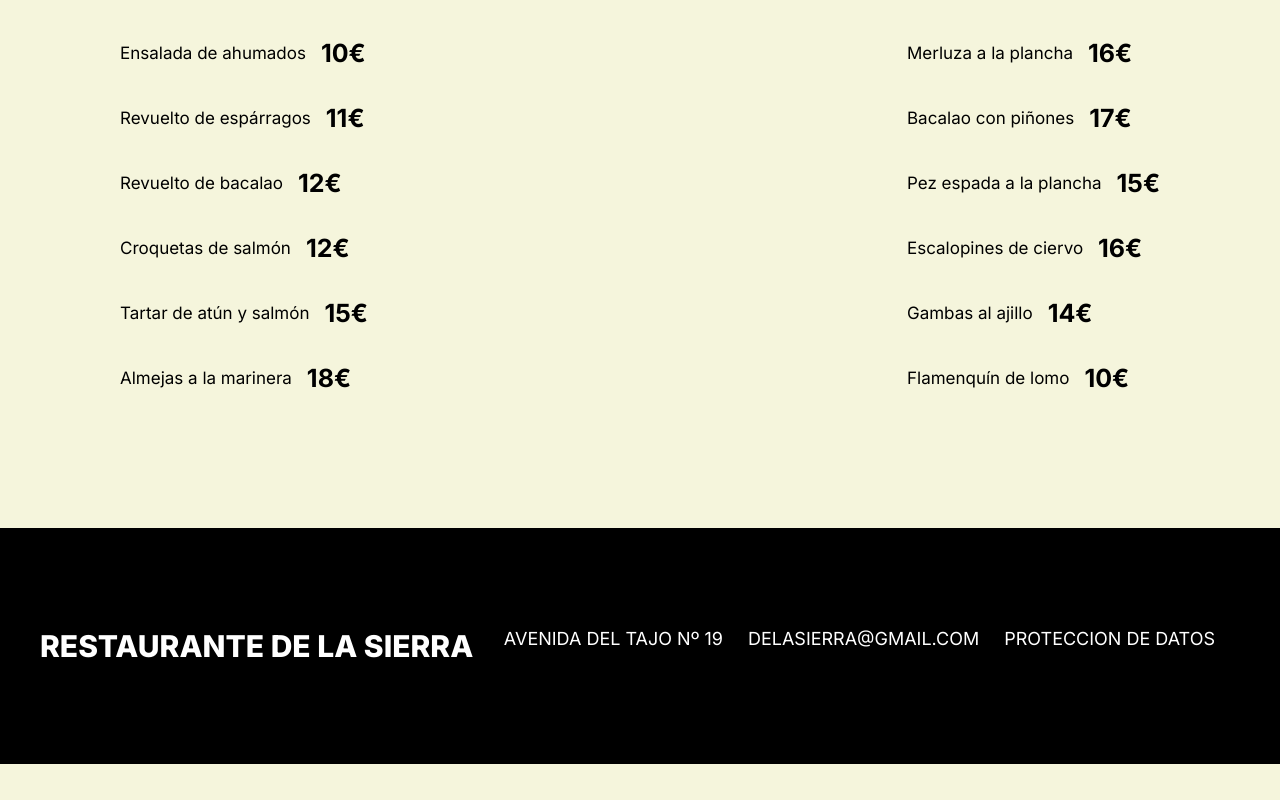
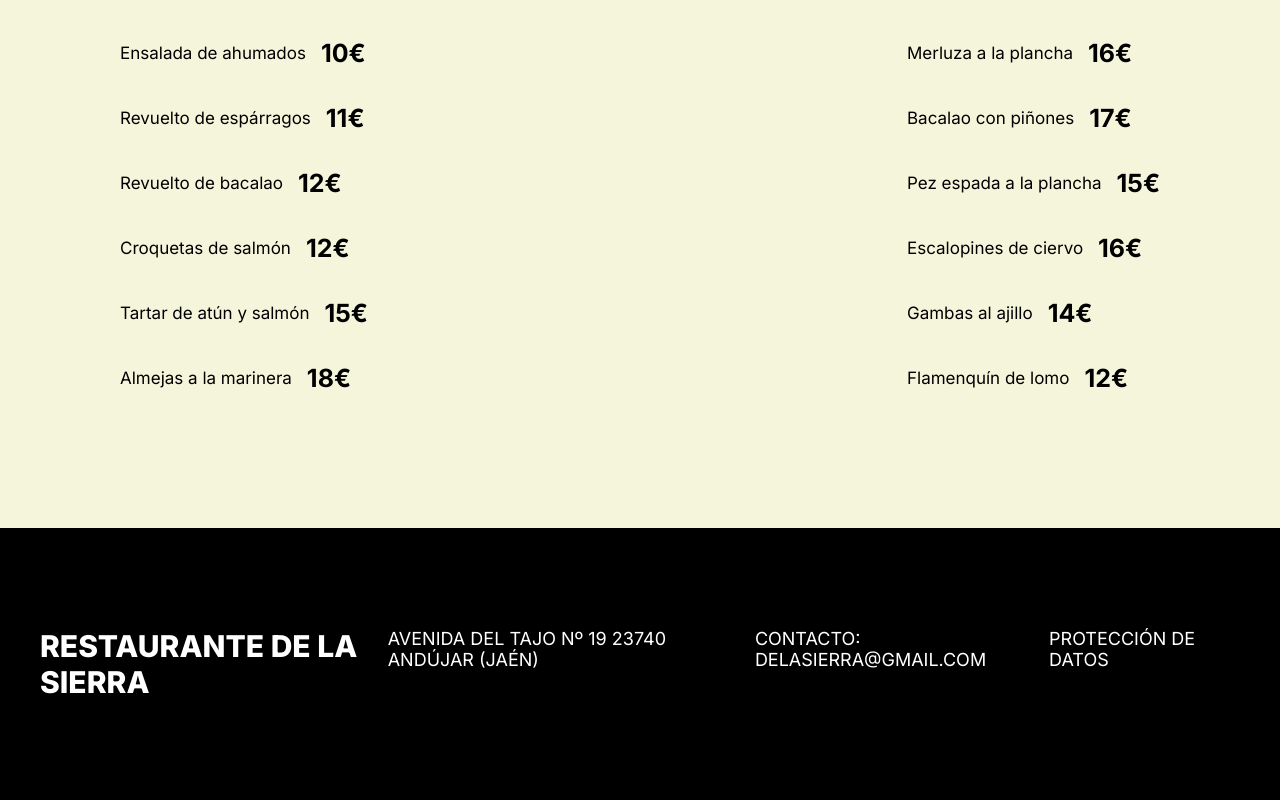
Before and after one commit to ccorpasmena/andujarNaturalActivity, a plain HTML site: page restaurante/index.html in a window 1280 px wide. Shown: the part 1316-2116 px from the top of the page. Before the commit the page ends 2080 px from the top, so only its background shows below. Drawn offline with Linux system fonts and the light colour scheme; a web font is replaced by a local one.

Commit message:
Añadimos una oferta, el codigo postal y tildes

```diff
--- a/restaurante/index.html
+++ b/restaurante/index.html
@@ -24,6 +24,9 @@
         <h1>Deliciosa comida casera</h1>
           <p>
             Menús diarios
+          </p>
+          <p>
+            Descuentos para alumnos de 1º de dam
           </p>
       </div>
     </div>
@@ -188,7 +191,7 @@
             <div class="food-txt">
               <p>Flamenquín de lomo</p>
               <p class="precio">
-                10€
+                12€
               </p>
             </div>
         </div>
@@ -208,11 +211,11 @@
 
         <div class="link">
           <ul>
-            <li><a href="#">Avenida del Tajo nº 19</a></li>
+            <li><a href="#">Avenida del Tajo nº 19 23740 And&uacute;jar (JA&Eacute;N)</a></li>
 
-            <li><a href="#">DelaSierra@gmail.com</a></li>
+            <li><a href="#">CONTACTO: DelaSierra@gmail.com</a></li>
 
-            <li><a href="#">Proteccion de datos</a></li>
+            <li><a href="#">Protecci&oacute;n de datos</a></li>
           </ul>
 
         </div>
```
